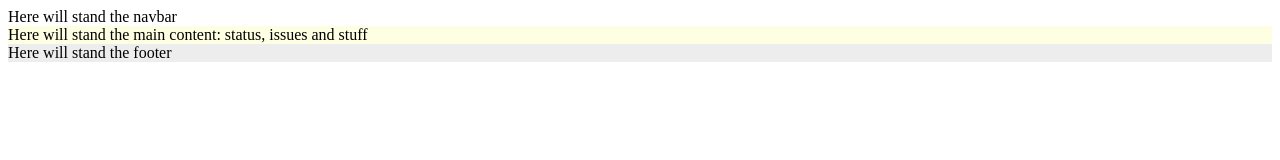
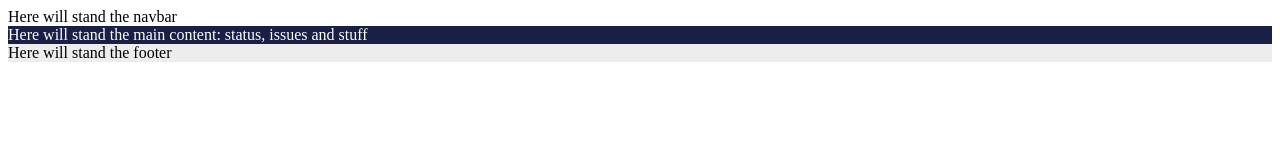
Before and after one commit to YoanGuerineau/arterys-status-page, a plain HTML site: page index.html in a window 1280 px wide. Drawn offline with Linux system fonts and the light colour scheme.

Commit message:
Fixing colors

```diff
--- a/asset/css/style.css
+++ b/asset/css/style.css
@@ -7,7 +7,8 @@
 /* main content styles*/
 .container {
     display: flex;
-    background: #fefee2;
+    background: #191f45;
+    color: #ffffff;
 }
 
 /* footer content styles*/
```
